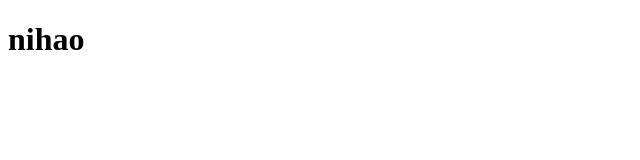
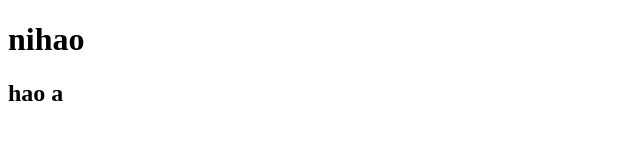
Before and after one commit to PENGHENG0714/jiguo, a plain HTML site: page index.html in a window 1280 px wide. Shown: the full height of the page, 0-640 px from the left. Drawn offline with Linux system fonts and the light colour scheme.

Commit message:
‘第二次‘

```diff
--- a/index.html
+++ b/index.html
@@ -10,6 +10,7 @@
 
 <body>
     <h1>nihao</h1>
+    <h2>hao a </h2>
 </body>
 
 </html>
```
